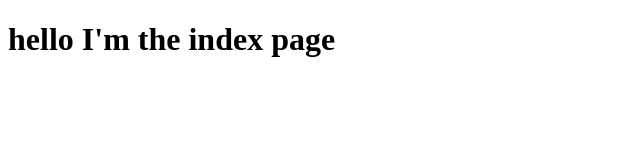
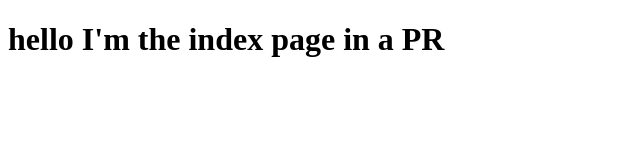
Before and after one commit to aitchiss/lighthouse-test-site, a website: page build/index.html in a window 1280 px wide. Shown: the whole page, without its empty margins (0-640 px from the left). Drawn offline with Linux system fonts and the light colour scheme.

Commit message:
Update index.html

```diff
--- a/build/index.html
+++ b/build/index.html
@@ -7,6 +7,6 @@
     <title>Index page</title>
 </head>
 <body>
-    <h1>hello I'm the index page</h1>
+    <h1>hello I'm the index page in a PR</h1>
 </body>
 </html>
```
